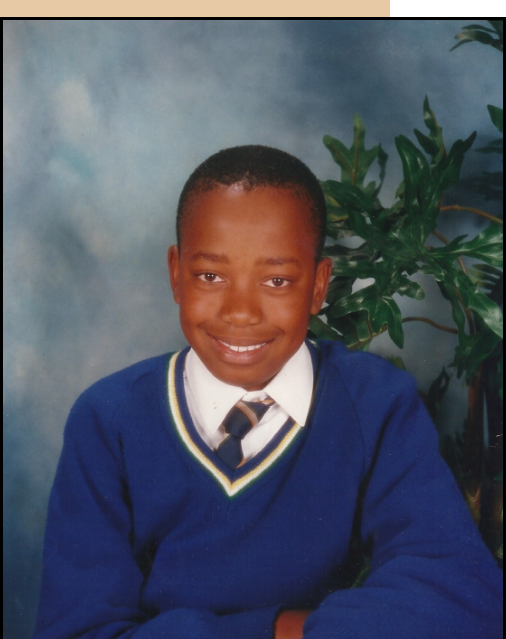
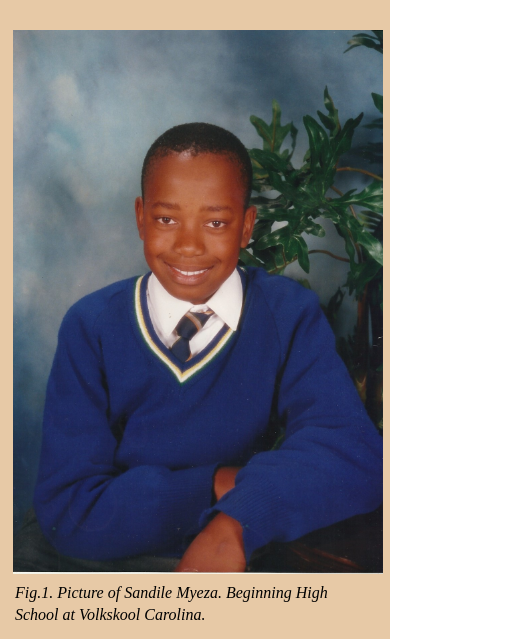
Before and after one commit to smyeza/Sandile-Myeza-Tribute-Page, a plain HTML site: page index.html in a window 390 px wide. Shown: the part 163-802 px from the top of the page, 506 px wide, since content can reach past the window. Drawn offline with Linux system fonts and the light colour scheme.

Commit message:
Made the picture more responsive

```diff
--- a/index.html
+++ b/index.html
@@ -42,7 +42,7 @@
             <p>"Everyman deserves to live a happy life. Make your days on this earth count."</p>
             <cite>-Anonymous Author.</cite>
         </blockquote>
-        <h3>Learn more about Sandile Myeza <a href="https://izithakazelo.blog/2016/05/12/myeza-clan-name-praise/" target="_blank">here.</a></h3>
+        <h3>Learn more about Sandile Myeza <a id="tribute-link" href="https://izithakazelo.blog/2016/05/12/myeza-clan-name-praise/" target="_blank">here.</a></h3>
     </div>
 
     <script src="https://cdn.freecodecamp.org/testable-projects-fcc/v2/bundle.js."></script>
--- a/style.css
+++ b/style.css
@@ -19,16 +19,18 @@
 }
 
 #img-div{
-    width: 500px;
+    max-width: 600px;
     align-items: center;
     margin: 0 auto;
-    border: solid;
-    display: flex;
+    padding: 10px;
+
 }
 
 #image{
-    width: 100%;
-    margin: 0 auto;
+    max-width: 100%;
+    display: block;
+    padding: 3px;
+
 }
 
 #img-caption{
```
